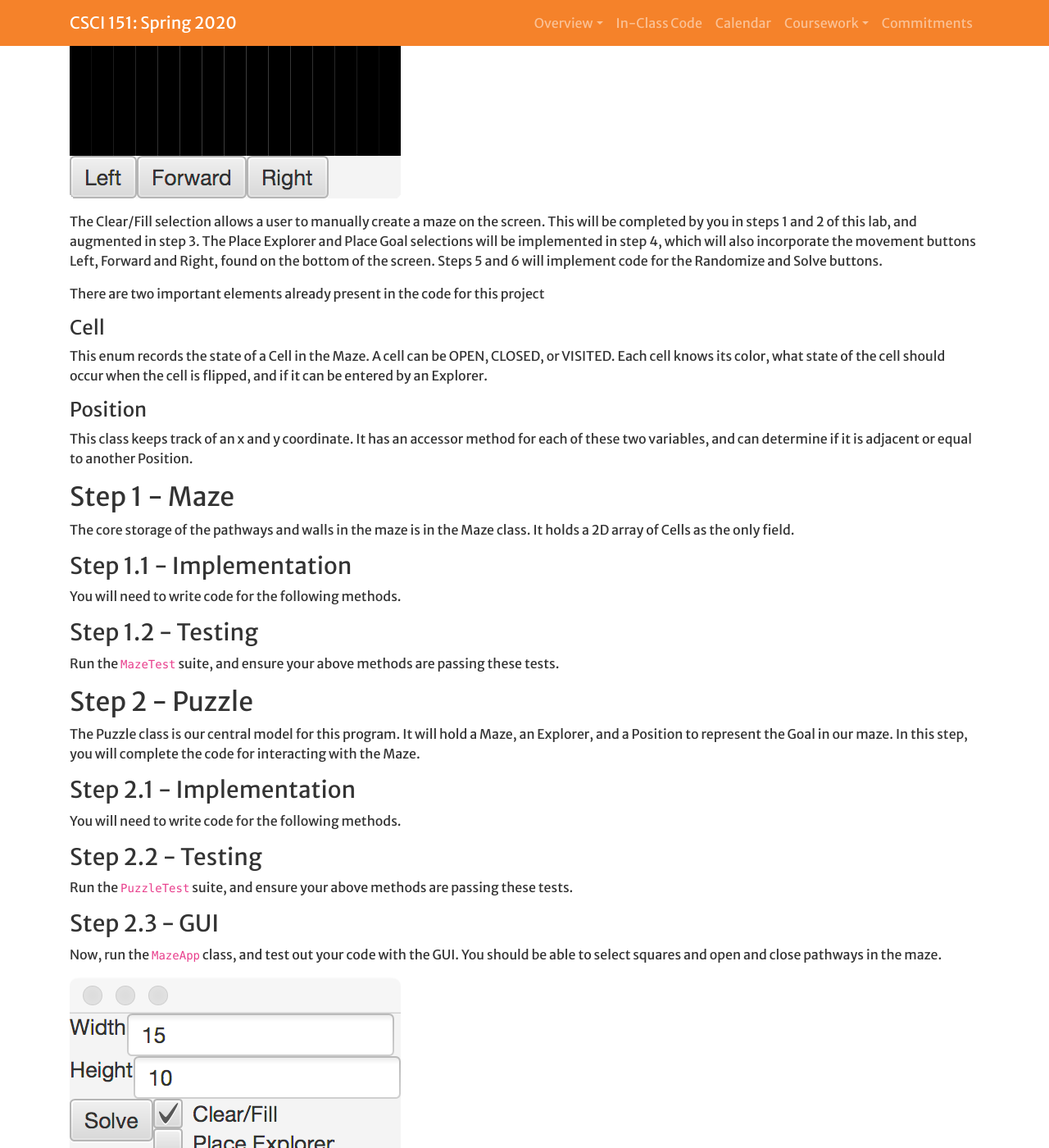
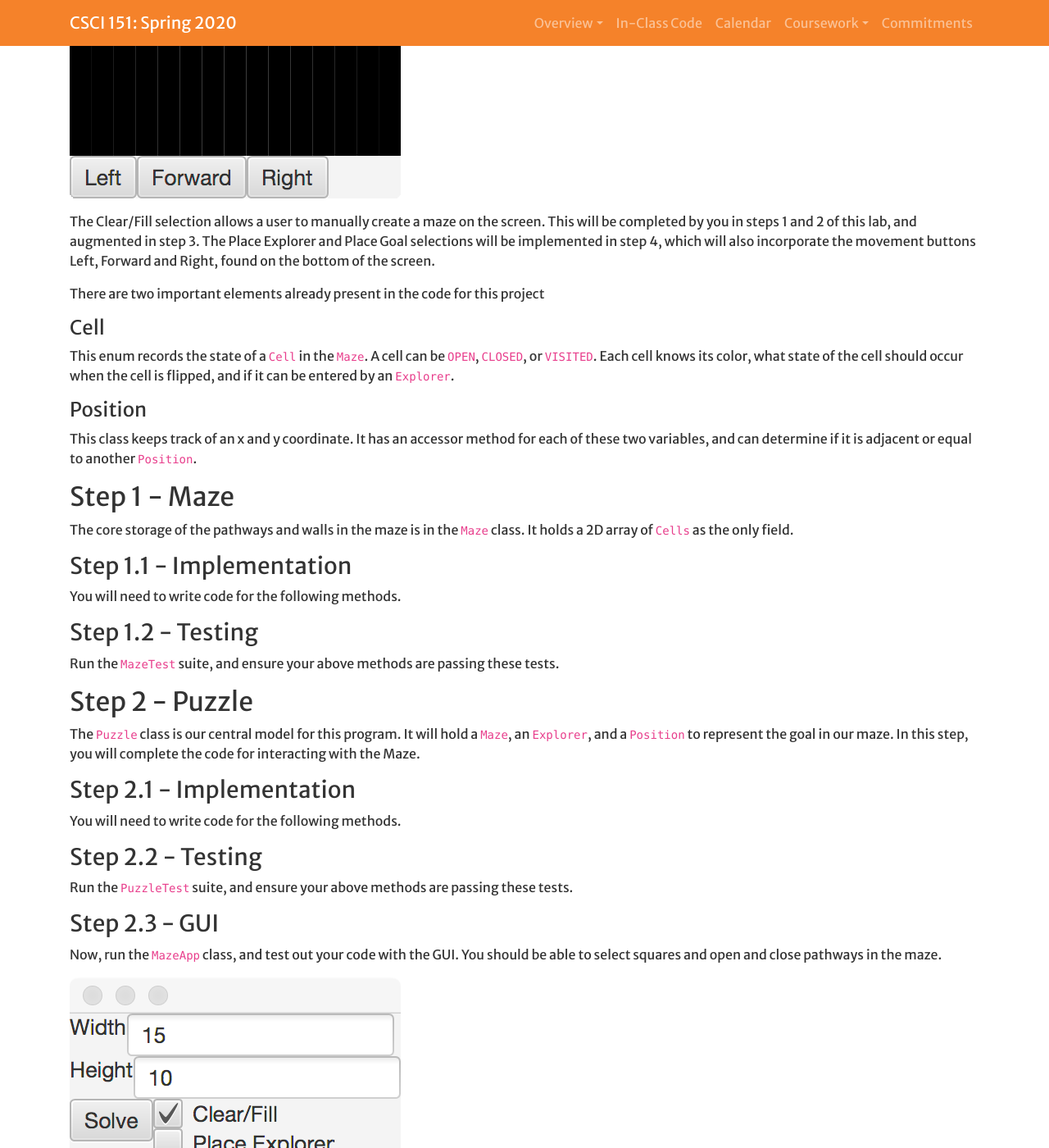
Before and after one commit to Hendrix-CS/csci151, a Jekyll site: the page built from labs/maze-enums.md, in a window 1280 px wide and 1400 px high, scrolled down 1512 px. Shown: the whole window at 82% size. Built offline with Jekyll 4.4.1, drawn with Linux system fonts in a browser that asks for light colours; a script that is not in the unit is left out; our own code applies the rules of GitHub Pages for plain Markdown files; some of the changed text lies outside the part shown.

Commit message:
Updating first maze lab

```diff
--- a/labs/maze-enums.md
+++ b/labs/maze-enums.md
@@ -60,28 +60,27 @@ screen. This will be completed by you in steps 1 and 2 of this lab, and
 augmented in step 3. The Place Explorer and Place Goal selections will
 be implemented in step 4, which will also incorporate the movement
 buttons Left, Forward and Right, found on the bottom of the screen.
-Steps 5 and 6 will implement code for the Randomize and Solve buttons.
 
 There are two important elements already present in the code for this
 project
 
 #### Cell
 
-This enum records the state of a Cell in the Maze. A cell can be OPEN,
-CLOSED, or VISITED. Each cell knows its color, what state of the cell
+This enum records the state of a `Cell` in the `Maze`. A cell can be `OPEN`,
+`CLOSED`, or `VISITED`. Each cell knows its color, what state of the cell
 should occur when the cell is flipped, and if it can be entered by an
-Explorer.
+`Explorer`.
 
 #### Position
 
 This class keeps track of an x and y coordinate. It has an accessor
 method for each of these two variables, and can determine if it is
-adjacent or equal to another Position.
+adjacent or equal to another `Position`.
 
 ## Step 1 - Maze
 
-The core storage of the pathways and walls in the maze is in the Maze
-class. It holds a 2D array of Cells as the only field.
+The core storage of the pathways and walls in the maze is in the `Maze`
+class. It holds a 2D array of `Cells` as the only field.
 
 ### Step 1.1 - Implementation
 
@@ -94,9 +93,9 @@ these tests.
 
 ## Step 2 - Puzzle
 
-The Puzzle class is our central model for this program. It will hold a
-Maze, an Explorer, and a Position to represent the Goal in our maze. In
-this step, you will complete the code for interacting with the Maze.
+The `Puzzle` class is our central model for this program. It will hold a
+`Maze`, an `Explorer`, and a `Position` to represent the goal in our maze.
+In this step, you will complete the code for interacting with the Maze.
 
 ### Step 2.1 - Implementation
 
```
Also changed, not shown: other parts of labs/maze-enums.md (+28 -30 lines).
